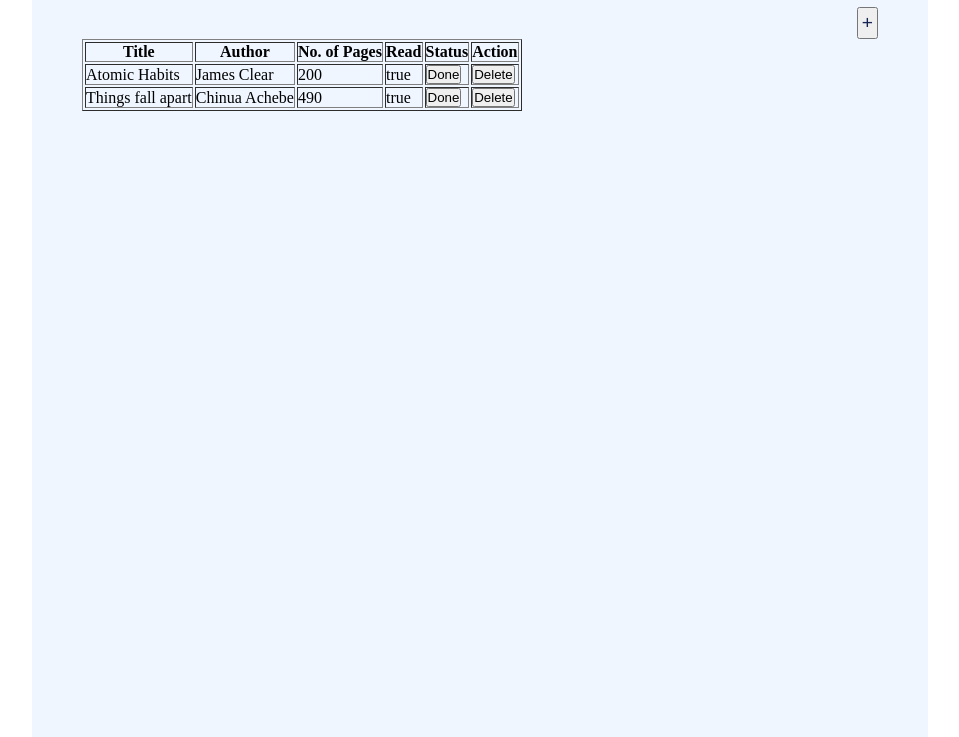
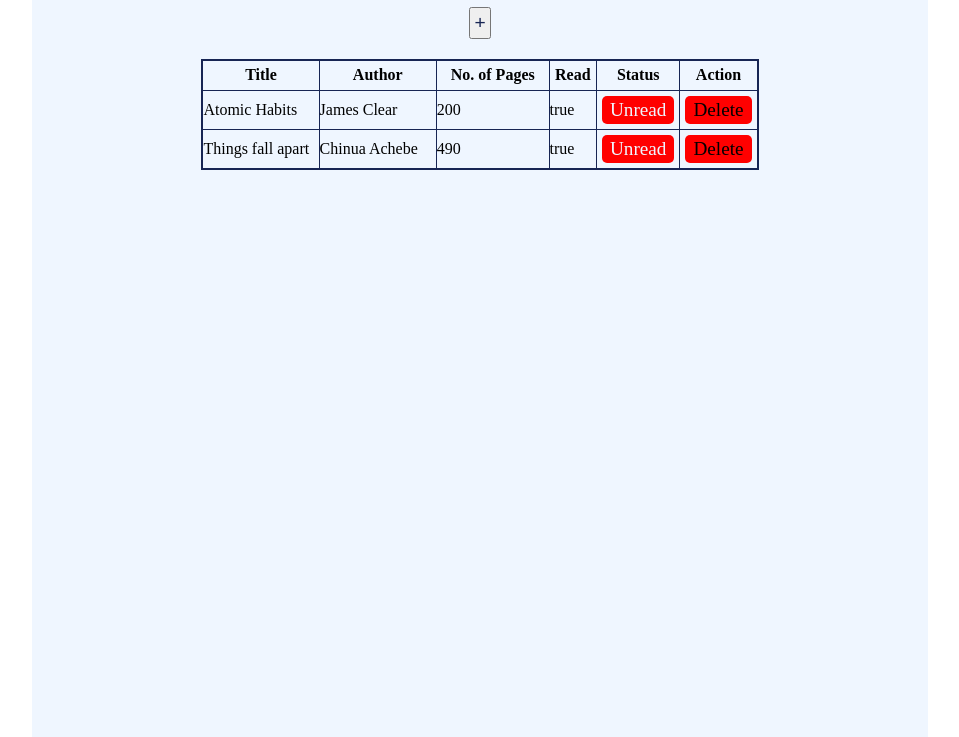
Before and after one commit to Shadrack04/odin-library, a plain HTML site: page index.html in a window 1280 px wide. Shown: the part 63-800 px from the top of the page, without its empty margins (160-1119 px from the left). Drawn offline with Linux system fonts and the light colour scheme.

Commit message:
Style the table
style the done button

style the delete button

```diff
--- a/app.js
+++ b/app.js
@@ -58,7 +58,7 @@ function displayBooks(data) {
     // create a button to change the read status
     const doneBtn = document.createElement('button');
     doneBtn.classList.add('done-btn');
-    doneBtn.innerText = 'Done';
+    doneBtnBackgroundColor(item, doneBtn);
 
     // create a button to remove book from array
     const deleteBtn = document.createElement('button');
@@ -130,3 +130,13 @@ function checkRead(button, index) {
 
   })
 }
+
+function doneBtnBackgroundColor(item, doneBtn) {
+  if(item.read) {
+    doneBtn.innerText = 'Unread';
+    doneBtn.style.backgroundColor = 'red';
+  }else {
+    doneBtn.innerText = 'Read';
+    doneBtn.style.backgroundColor = 'green';
+  }
+}
--- a/index.html
+++ b/index.html
@@ -53,7 +53,7 @@
       </form>
     </div>
 
-    <div>
+    <div class="table-container">
       <table border="1">
         <thead>
           <tr>
--- a/style.css
+++ b/style.css
@@ -59,8 +59,44 @@ main {
   margin: 0 auto;
   padding: 10px 50px;
   background-color: #eff6ff;
+  display: flex;
+  flex-direction: column;
+  align-items: center;
 }
 
+.table-container {
+  margin-top: 20px;
+  width: 70%;
+}
+.table-container table {
+  table-layout: fixed;
+  border-collapse: collapse;
+  border: 2px solid #172554;
+}
+thead th:nth-child(1), thead th:nth-child(2), thead th:nth-child(3) {
+  width: 30%;
+  height: 30px;
+}
+thead th:nth-child(4), thead th:nth-child(5), thead th:nth-child(6) {
+  width: 30%;
+  height: 30px;
+}
+
+.done-btn, .delete-btn {
+  all: unset;
+  padding:3px 8px;
+  margin: 5px;
+  border-radius: 5px;
+  font-size: 1.2rem;
+  cursor: pointer;
+}
+.delete-btn {
+  background-color: red;
+  color: black;
+}
+.done-btn {
+  color: #eff6ff;
+}
 
 
 .modal-btn-container {
```
